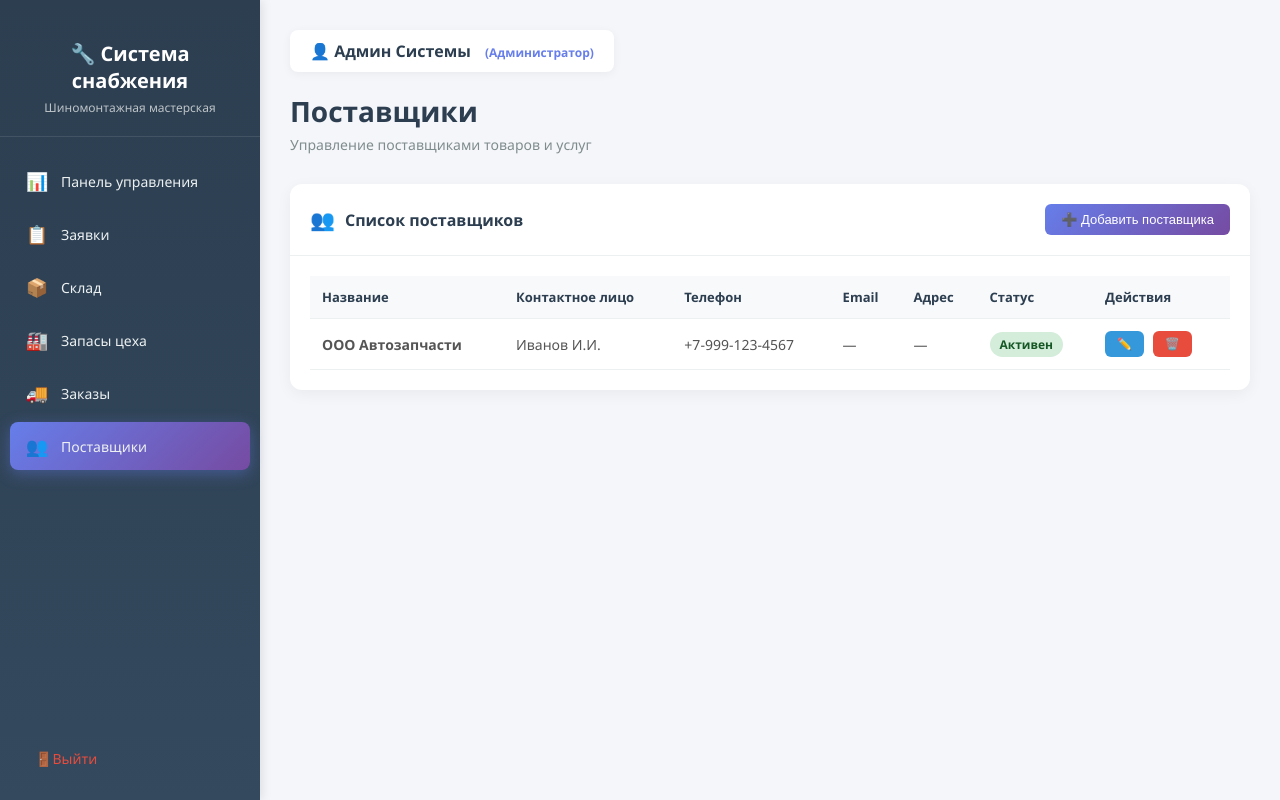
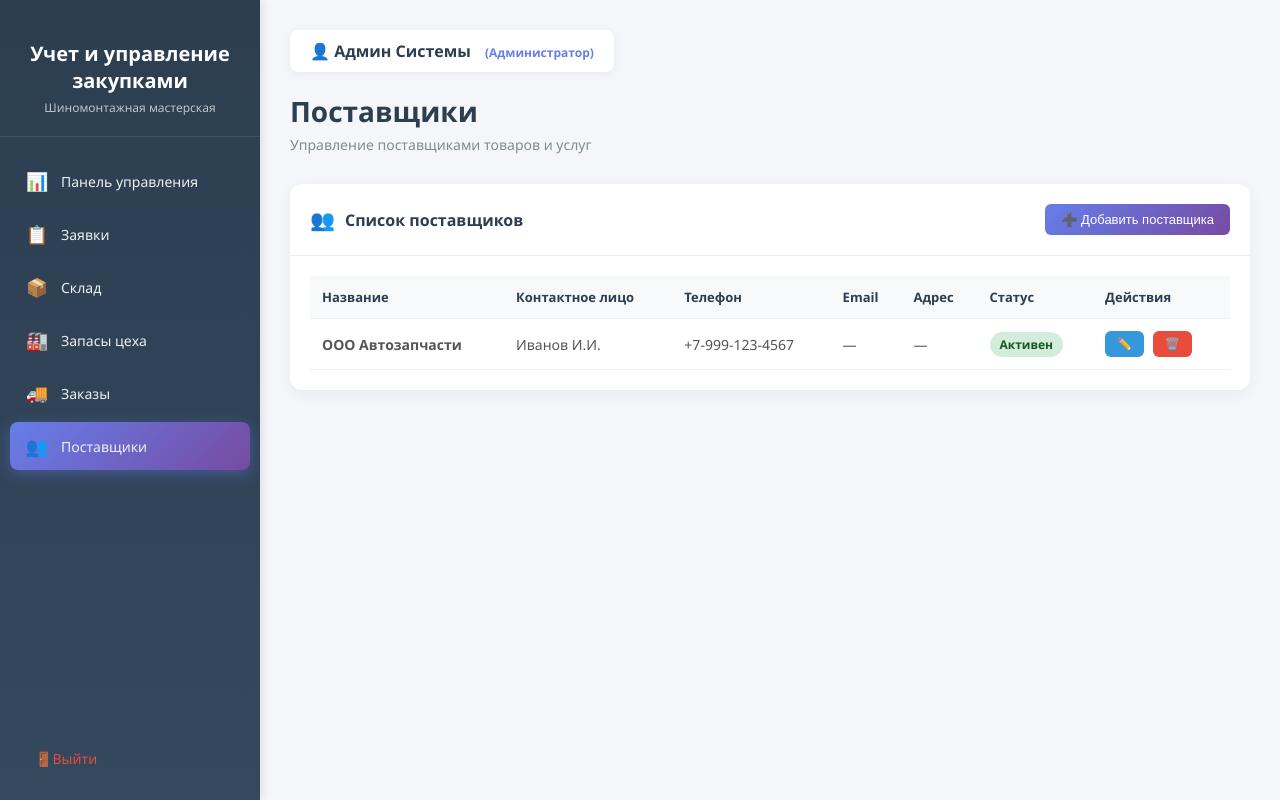
Before and after one commit to vanya27-chtto/tire-workshop-supply-system, a Django app: page /suppliers/ in a window 1280 px wide. Run offline with Django 5.2, Linux system fonts and the light colour scheme; a user stored in the database is signed in; data comes from the database, SQL or seed files in the repository.

Commit message:
update branch

```diff
--- a/templates/dashboard/dashboard.html
+++ b/templates/dashboard/dashboard.html
@@ -425,7 +425,7 @@
     <!-- Левая навигационная панель -->
     <aside class="sidebar">
         <div class="sidebar-header">
-            <h2>🔧 Система снабжения</h2>
+            <h2>Учет и управление закупками</h2>
             <p>Шиномонтажная мастерская</p>
         </div>
 
--- a/templates/procurement/suppliers.html
+++ b/templates/procurement/suppliers.html
@@ -414,7 +414,7 @@
     <!-- Левая навигационная панель -->
     <aside class="sidebar">
         <div class="sidebar-header">
-            <h2>🔧 Система снабжения</h2>
+            <h2>Учет и управление закупками</h2>
             <p>Шиномонтажная мастерская</p>
         </div>
 
--- a/templates/procurement/warehouse.html
+++ b/templates/procurement/warehouse.html
@@ -285,7 +285,7 @@
     <!-- Левая навигационная панель -->
     <aside class="sidebar">
         <div class="sidebar-header">
-            <h2>🔧 Система снабжения</h2>
+            <h2>Учет и управление закупками</h2>
             <p>Шиномонтажная мастерская</p>
         </div>
 
--- a/templates/procurement/workshop_stock.html
+++ b/templates/procurement/workshop_stock.html
@@ -268,7 +268,7 @@
     <!-- Левая навигационная панель -->
     <aside class="sidebar">
         <div class="sidebar-header">
-            <h2>🔧 Система снабжения</h2>
+            <h2>Учет и управление закупками</h2>
             <p>Шиномонтажная мастерская</p>
         </div>
 
```
Also changed, not shown: 1 other file.
